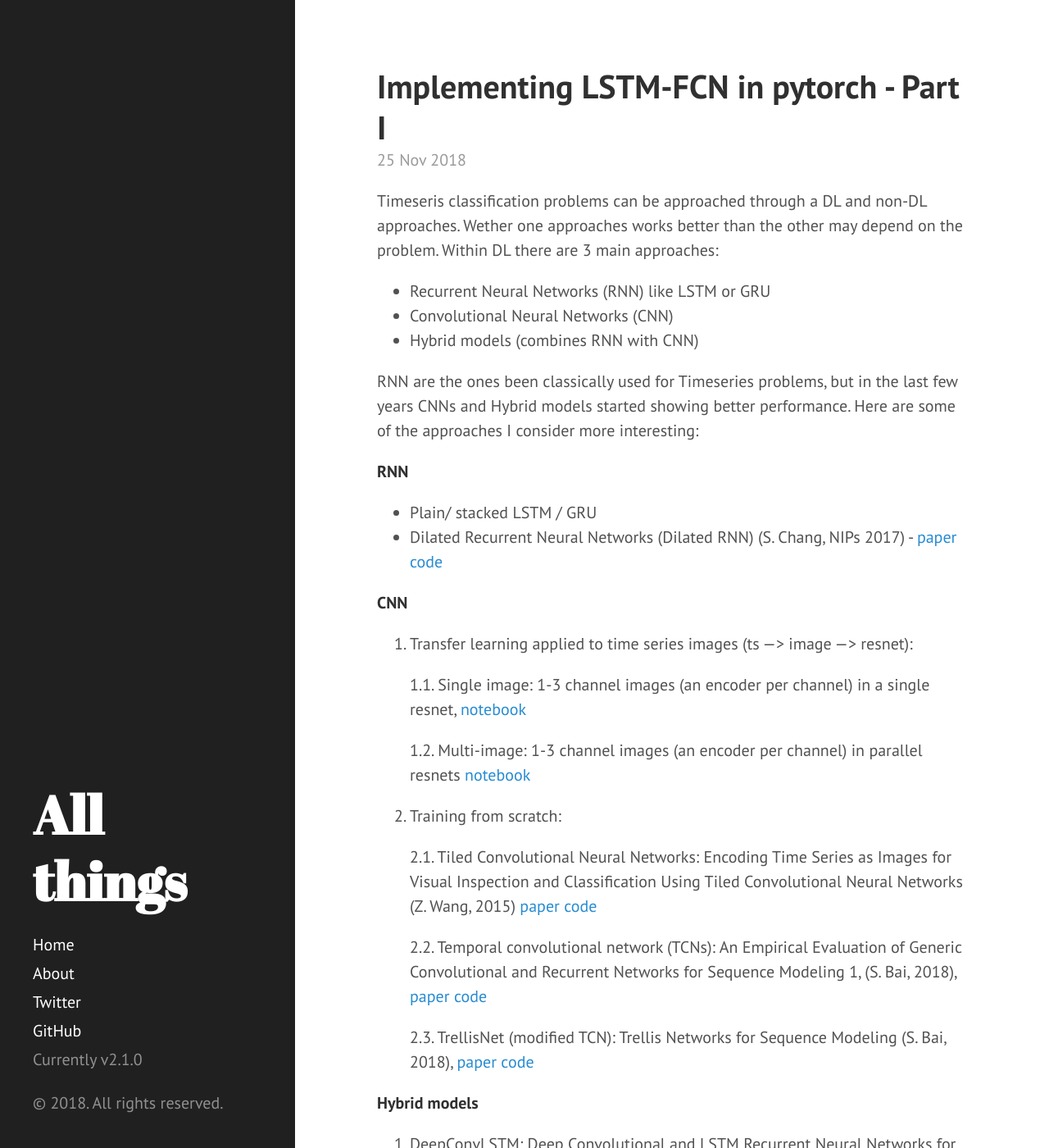
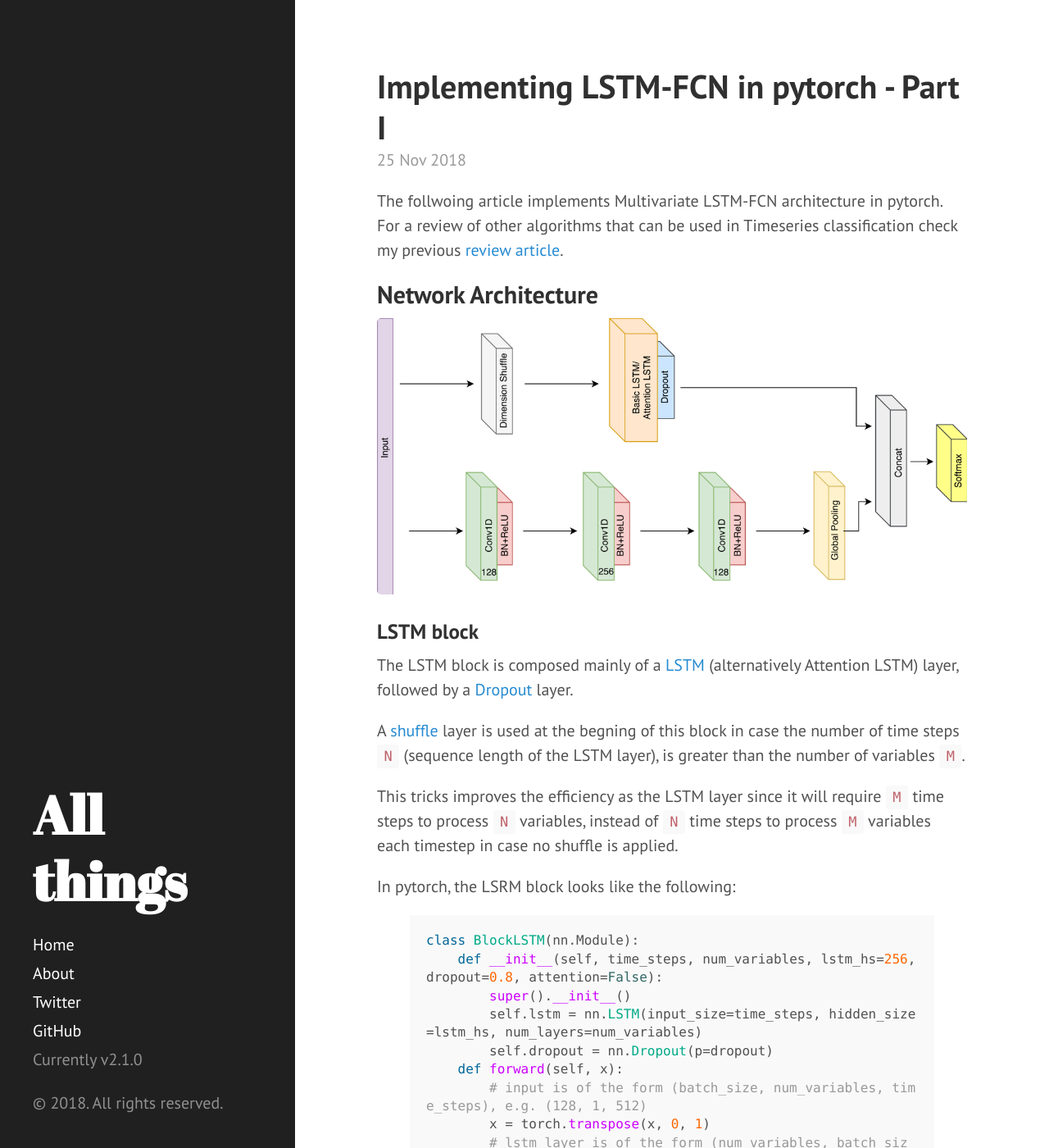
Before and after one commit to dzlab/dzlab.github.io, a Jekyll site: the page built from _posts/2018-11-25-LSTM-FCN-pytorch-part-1.md, in a window 1280 px wide and 1400 px high. Shown: the whole window at 82% size. Built offline with Jekyll 4.4.1, drawn with Linux system fonts in a browser that asks for light colours; nearby versions of some CDN libraries; comment, search, counter and statistics services are not loaded; some of the changed text lies outside the part shown.

Commit message:
review classification algo

```diff
--- a/_posts/2018-11-25-LSTM-FCN-pytorch-part-1.md
+++ b/_posts/2018-11-25-LSTM-FCN-pytorch-part-1.md
@@ -5,45 +5,7 @@ title: Implementing LSTM-FCN in pytorch - Part I
 categories: timeseries
 ---
 
-Timeseris classification problems can be approached through a DL and non-DL approaches. Wether one approaches works better than the other may depend on the problem. Within DL there are 3 main approaches:
-
-- Recurrent Neural Networks (RNN) like LSTM or GRU
-- Convolutional Neural Networks (CNN)
-- Hybrid models (combines RNN with CNN)
-
-RNN are the ones been classically used for Timeseries problems, but in the last few years CNNs and Hybrid models started showing better performance. Here are some of the approaches I consider more interesting:
-
-**RNN**
-- Plain/ stacked LSTM / GRU
-- Dilated Recurrent Neural Networks (Dilated RNN) (S. Chang, NIPs 2017) - [paper](https://arxiv.org/abs/1710.02224) [code](https://github.com/code-terminator/DilatedRNN)
-
-**CNN**
-1. Transfer learning applied to time series images (ts —> image —> resnet):
-
-    1.1. Single image: 1-3 channel images (an encoder per channel) in a single resnet, [notebook](https://github.com/dzlab/deepprojects/blob/master/timeseries/Timeseries_Earthquakes.ipynb)
-
-    1.2. Multi-image: 1-3 channel images (an encoder per channel) in parallel resnets [notebook]()
-
-2. Training from scratch:
-
-    2.1. Tiled Convolutional Neural Networks: Encoding Time Series as Images for Visual Inspection and Classification Using Tiled Convolutional Neural Networks (Z. Wang, 2015) [paper](https://aaai.org/ocs/index.php/WS/AAAIW15/paper/viewFile/10179/10251) [code](https://github.com/cauchyturing/Imaging-time-series-to-improve-classification-and-imputation)
-
-    2.2. Temporal convolutional network (TCNs): An Empirical Evaluation of Generic Convolutional and Recurrent Networks for Sequence Modeling 1, (S. Bai, 2018), [paper](https://arxiv.org/abs/1803.01271) [code](https://github.com/locuslab/TCN)
-
-    2.3. TrellisNet (modified TCN): Trellis Networks for Sequence Modeling (S. Bai, 2018), [paper](https://arxiv.org/abs/1810.06682) [code](https://github.com/locuslab/trellisnet)
-
-**Hybrid models**
-
-1. DeepConvLSTM: Deep Convolutional and LSTM Recurrent Neural Networks for Multimodal Wearable Activity Recognition (Ordoñez, 2016) [paper](https://www.mdpi.com/1424-8220/16/1/115/pdf) [code](https://scrutinizer-ci.com/g/NLeSC/mcfly/inspections/b8ffce89-d59a-4d05-a6c2-3bc6831ba9c1/code-structure/py-function/generate_DeepConvLSTM_model?expandCoverage=1)
-
-2. LSTM Fully Convolutional Network (Temporal convolutions + LSTM in parallel):
-
-    2.1. LSTM Fully Convolutional Networks for Time Series Classification 1 (F. Karim, 2017), current state of the art in may UCR univariate datasets, [paper](https://arxiv.org/abs/1709.05206) [code](https://github.com/houshd/LSTM-FCN)
-
-    2.2. Multivariate LSTM-FCNs for Time Series Classification 1 (F. Karim, 2018), current state of the art in may UCR multivariate datasets, [paper](https://arxiv.org/abs/1801.04503) [code](https://github.com/titu1994/MLSTM-FCN)
-
-
-The follwoing article implements Multivariate LSTM-FCN architecture in pytorch.
+The follwoing article implements Multivariate LSTM-FCN architecture in pytorch. For a review of other algorithms that can be used in Timeseries classification check my previous [review article]().
 
 ## Network Architecture
 
```
Also changed, not shown: _posts/2018-11-24-timeseries-classification.md (added, +76 -0 lines).
